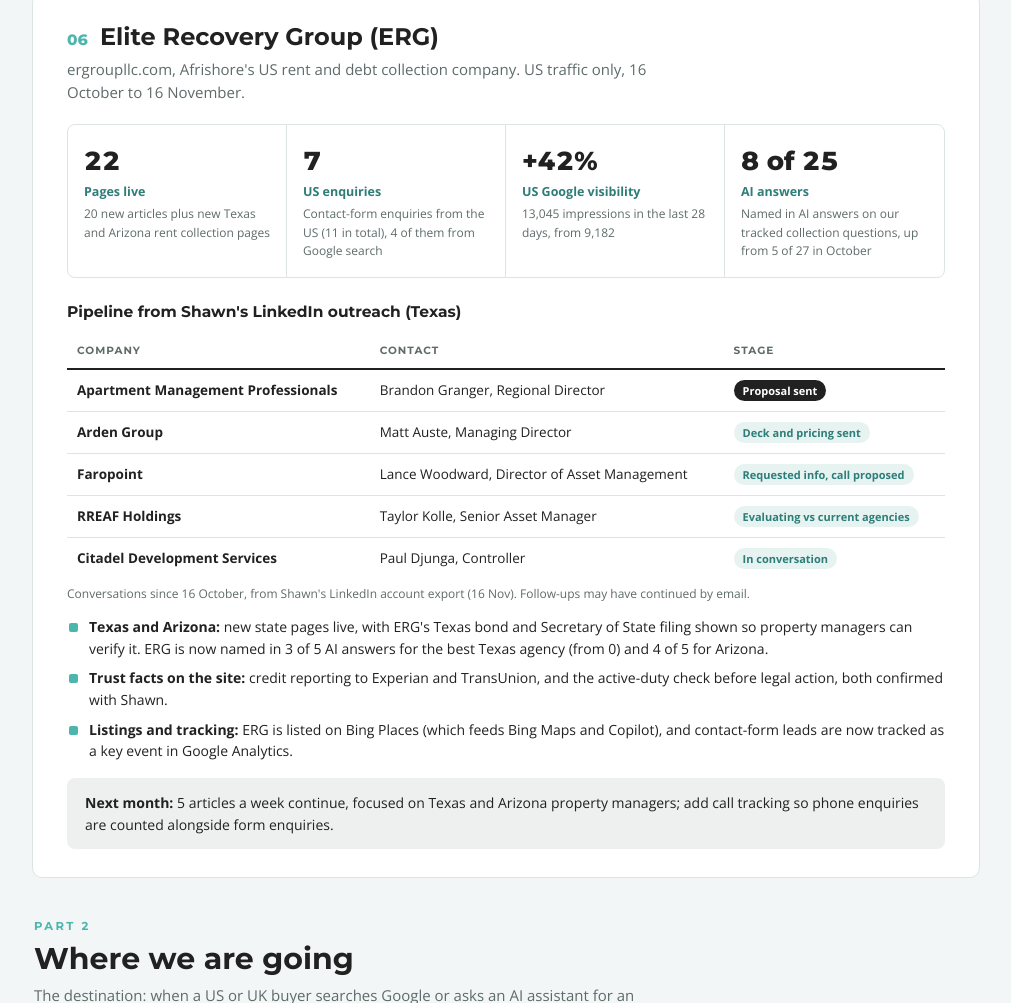
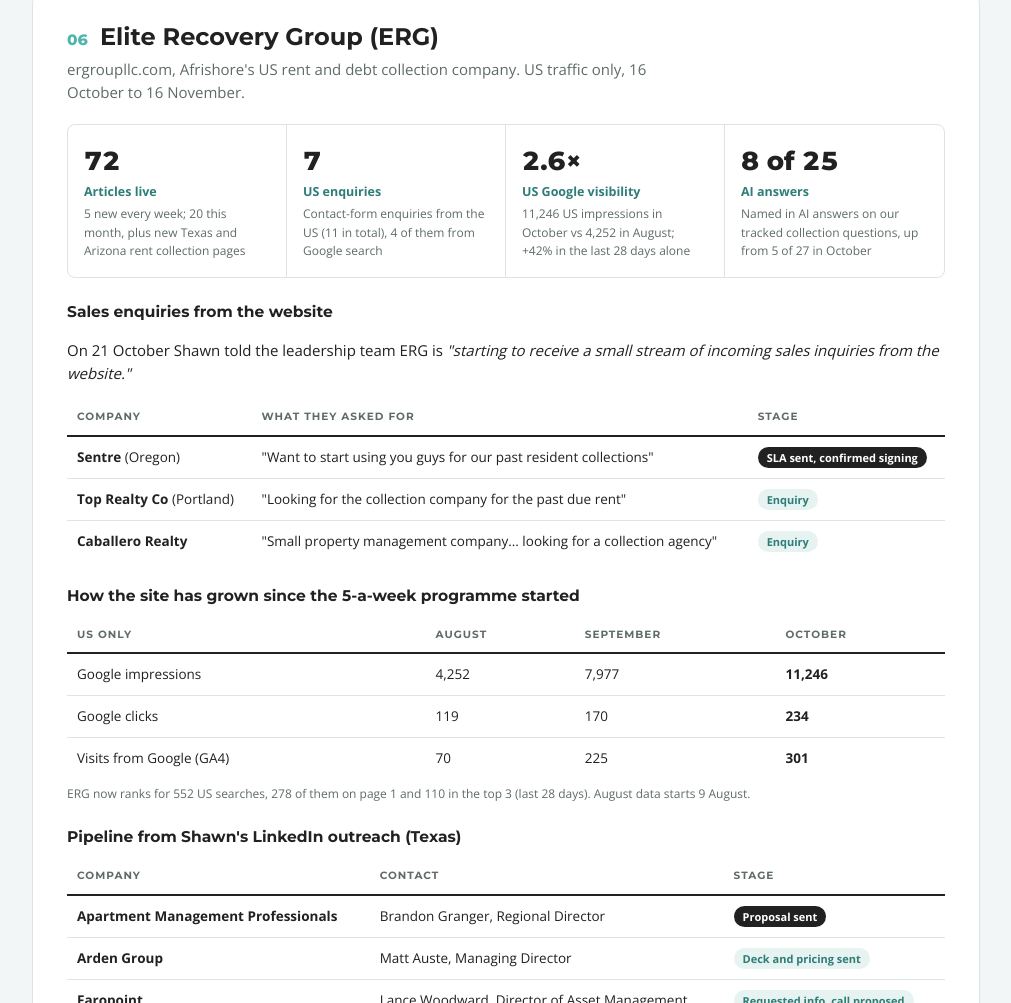
Before and after one commit to dannyschaffer/November-Report-afs, a plain HTML site: page index.html in a window 1280 px wide. Shown: the part 4678-5681 px from the top of the page, without its empty margins (134-1145 px from the left). Drawn offline with nearby package versions, Linux system fonts and the light colour scheme.

Commit message:
ERG: content growth + website enquiries

```diff
--- a/index.html
+++ b/index.html
@@ -360,11 +360,37 @@ footer { text-align: center; font-size: 12px; color: var(--muted); padding-botto
   <div class="sec-head"><span class="sec-num">06</span><h2 id="he">Elite Recovery Group (ERG)</h2></div>
   <p class="sec-sub">ergroupllc.com, Afrishore's US rent and debt collection company. US traffic only, 16 October to 16 November.</p>
   <div class="stats">
-    <div class="stat"><div class="n">22</div><div class="d">Pages live</div><div class="l">20 new articles plus new Texas and Arizona rent collection pages</div></div>
+    <div class="stat"><div class="n">72</div><div class="d">Articles live</div><div class="l">5 new every week; 20 this month, plus new Texas and Arizona rent collection pages</div></div>
     <div class="stat"><div class="n">7</div><div class="d">US enquiries</div><div class="l">Contact-form enquiries from the US (11 in total), 4 of them from Google search</div></div>
-    <div class="stat"><div class="n">+42%</div><div class="d">US Google visibility</div><div class="l">13,045 impressions in the last 28 days, from 9,182</div></div>
+    <div class="stat"><div class="n">2.6&times;</div><div class="d">US Google visibility</div><div class="l">11,246 US impressions in October vs 4,252 in August; +42% in the last 28 days alone</div></div>
     <div class="stat"><div class="n">8 of 25</div><div class="d">AI answers</div><div class="l">Named in AI answers on our tracked collection questions, up from 5 of 27 in October</div></div>
   </div>
+  <h3>Sales enquiries from the website</h3>
+  <p>On 21 October Shawn told the leadership team ERG is <em>"starting to receive a small stream of incoming sales inquiries from the website."</em></p>
+  <div class="tbl">
+    <table>
+      <thead><tr><th>Company</th><th>What they asked for</th><th>Stage</th></tr></thead>
+      <tbody>
+        <tr><td><strong>Sentre</strong> (Oregon)</td><td>"Want to start using you guys for our past resident collections"</td><td><span class="chip dark">SLA sent, confirmed signing</span></td></tr>
+        <tr><td><strong>Top Realty Co</strong> (Portland)</td><td>"Looking for the collection company for the past due rent"</td><td><span class="chip">Enquiry</span></td></tr>
+        <tr><td><strong>Caballero Realty</strong></td><td>"Small property management company... looking for a collection agency"</td><td><span class="chip">Enquiry</span></td></tr>
+      </tbody>
+    </table>
+  </div>
+
+  <h3>How the site has grown since the 5-a-week programme started</h3>
+  <div class="tbl">
+    <table>
+      <thead><tr><th>US only</th><th>August</th><th>September</th><th>October</th></tr></thead>
+      <tbody>
+        <tr><td>Google impressions</td><td>4,252</td><td>7,977</td><td><strong>11,246</strong></td></tr>
+        <tr><td>Google clicks</td><td>119</td><td>170</td><td><strong>234</strong></td></tr>
+        <tr><td>Visits from Google (GA4)</td><td>70</td><td>225</td><td><strong>301</strong></td></tr>
+      </tbody>
+    </table>
+  </div>
+  <p class="src" style="margin-top:6px">ERG now ranks for 552 US searches, 278 of them on page 1 and 110 in the top 3 (last 28 days). August data starts 9 August.</p>
+
   <h3>Pipeline from Shawn's LinkedIn outreach (Texas)</h3>
   <div class="tbl">
     <table>
```
